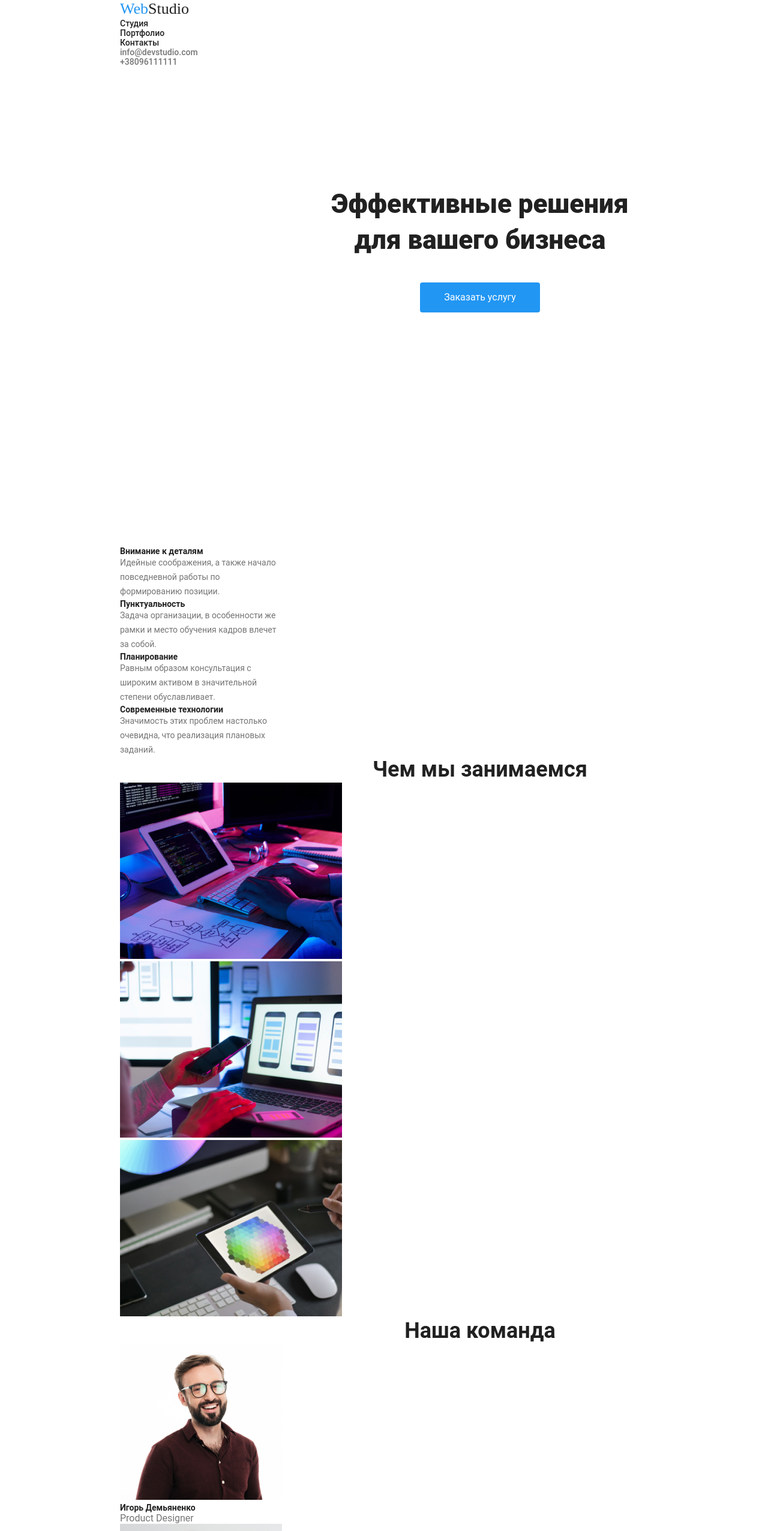
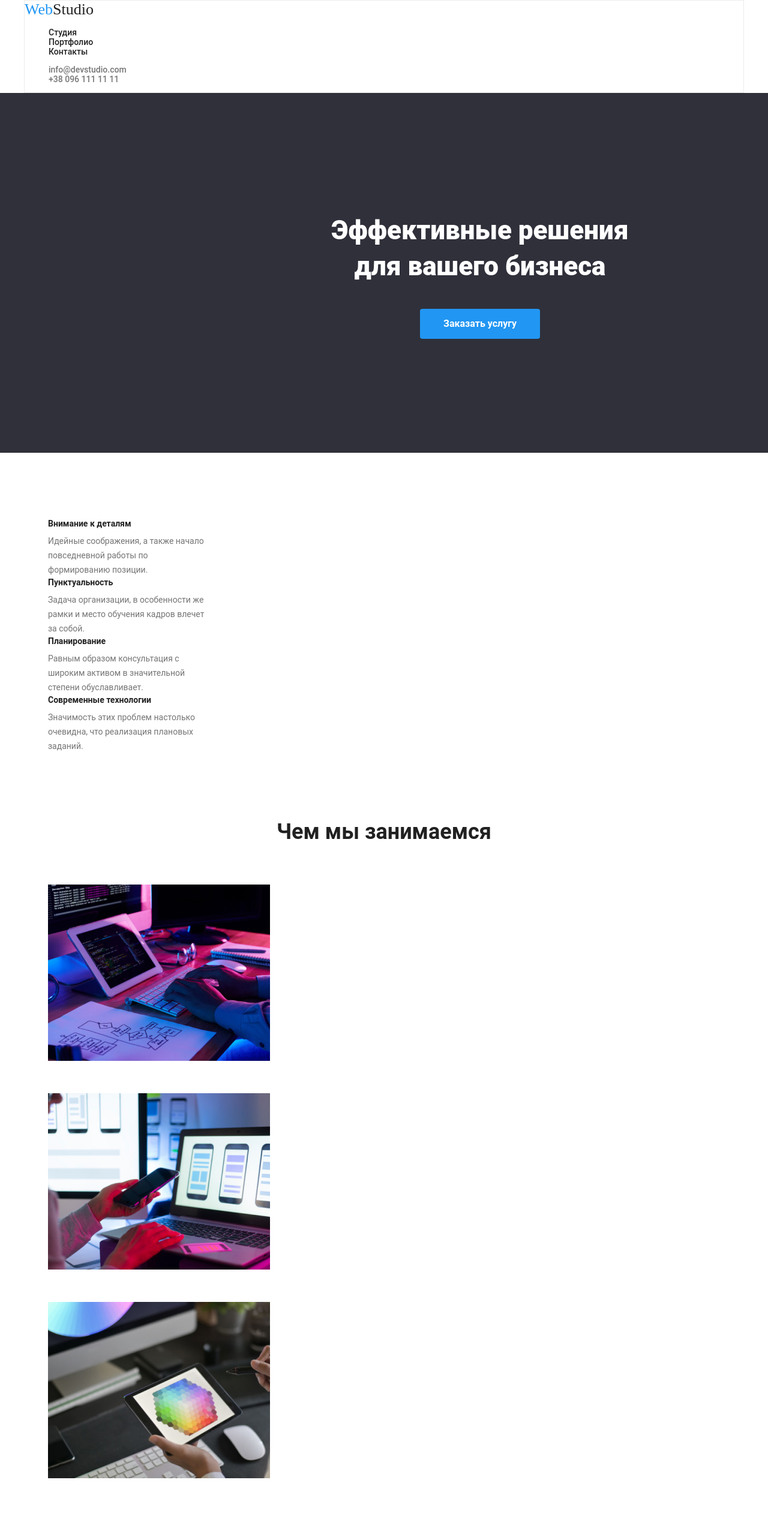
Before and after one commit to ChizhenkoAleksey/goit-markup-hw-03, a plain HTML site: page index.html in a window 1280 px wide. Shown: the top 2553 px of the page at 60% size. Drawn offline with nearby package versions, Linux system fonts and the light colour scheme.

Commit message:
ррапаарапм

```diff
--- a/css/style.css
+++ b/css/style.css
@@ -5,8 +5,7 @@ html {
 *::before,
 *::after {
     box-sizing: inherit;
-    margin: 0;
-    padding: 0;
+
 }
 :root {
 --pretty-color: #2196F3;
@@ -22,12 +21,16 @@ html {
     font-family: Roboto, Raleway;
     color: var(--black-color);
     font-weight: bold;
+    margin: 0;
+    padding: 0;
 
 }
 .logo {
     color: var(--black-color);
+    width: 145px;
     font-size: 26px;
     font-family: Raleway;
+    font-weight: 700px;
     font-style: normal;
     line-height: 1.192;
 }
@@ -35,54 +38,72 @@ html {
     color: var(--pretty-color);
 }
 .logotip {
+    display: inline-block;
     color: var(--while-color);
+    width: 145px;
+    height: 31px;
     font-size: 26px;
     font-family: Raleway;
-    font-style: normal;
+    font-weight: 700;
+    font-style: Bold;
     line-height: 1.192;
+    margin-top: 60px;
+    margin-bottom: 0;
+
 }
 a {
-    color: inherit;
+    color: var(--black-color);
     text-decoration: none;
 }
 ul
  {
      list-style: none;
   }
-.auth-navlist {
+.auth-navlist a{
     color: var(--active-color) ;
     width: 135px;
     font-weight: 500;
 
+}
+.auth-navlist a:hover,.auth-navlist a:focus
+{
+    color: var(--pretty-color);
 }
 /*site-nav*/
 .site-navlist
 {
     color: var(--black-color);
     width: 68px;
-
+    font-weight: 500;
 }
 .container {
+    color: var(--black-color);
     width: 1200px;
     font-style: normal;
     line-height: 1.142;
-    margin-left: 200px;
-    margin-right: 200px;
+    margin: 0 auto;
 
 
+
+}
+.section {
+    padding-top: 94px;
+    padding-bottom: 94px;
 }
 /*header*/
 .page-header{
     background: var(--while-color) ;
     color: var(--black-color);
     font-family: Roboto;
-    width: 77px;
+    width: 1200px;
     font-style: normal;
     font-weight: 500;
     font-size: 14px;
+    margin: 0 auto;
+    border: 1px solid #ECECEC;
 }
 
-.container a:hover,.container a:focus
+.site-navlist a:hover,.site-navlist a:focus
 {
     color: var(--pretty-color);
 }
@@ -91,29 +112,34 @@ ul
 }
 /* секция post */
 .post {
-
+    display: inline-block;
+    background-color: #2F303A;
     width: 1600px;
     height: 600px;
     text-align: center;
+    margin-bottom: 0;
 }
 .post-title {
 
+    color: var(--while-color);
     font-family: Roboto;
     width: 696px;
+    height: 120px;
     font-style: normal;
     font-weight: 900;
     font-size: 44px;
     line-height: 1.363;
-    margin-left: 452px;
+    margin: 0 auto;
+    text-align: center;
     margin-top: 200px;
-    text-align: center;
+    margin-bottom: 0;
 
 
 }
 
 /*button*/
 .button {
-    display: inline-block;
+
     cursor: pointer;
     color: var(--while-color) ;
     background-color: var(--pretty-color);
@@ -121,17 +147,21 @@ ul
     width: 200px;
     height: 50px;
     font-style: normal;
+    font-weight: 700;
     font-size: 16px;
     line-height: 1.875;
     border-radius: 4px;
     padding: 10px 32px;
-    margin-left: auto;
-    margin-right: auto;
+    margin: 0 auto;
     margin-top: 40px;
     margin-bottom: 200px;
     border: 0;
 }
 /* секция 2*/
+.section-cont {
+    padding-top: 94px;
+    padding-bottom: 0;
+}
 .section-title {
     color: var(--black-color);
     font-family: Roboto;
@@ -141,16 +171,26 @@ ul
     font-size: 36px;
     line-height: 1.166;
     text-align: center;
-    margin-left: 412px;
+    margin: 0 auto;
+}
+.container > h2 {
+    margin-top: 0;
+    margin-bottom: 0;
+}
+.img {
+    margin-top: 50px;
 }
 /* feature*/
 .feature-list .title {
     color: var(--black-color) ;
     font-family: Roboto;
+    font-weight: 700;
     width: 270px;
     font-style: normal;
     font-size: 14px;
     line-height: 1.142;
+    margin-top: 0;
+    margin-bottom: 0;
 }
 
 
@@ -162,47 +202,69 @@ ul
     font-weight: normal;
     font-size: 14px;
     line-height: 1.714;
+    margin-top: 10px;
+    margin-bottom: 0;
 }
 /*work-list*/
+}
+.section-title > ul{
+    margin-top: 50px;
+    margin-bottom: 94px;
+}
 .work-list .title {
     color: var(--black-color);
     font-family: Roboto;
-    width: 270px;
+    font-weight: 500;
+    width: 151px;
     font-style: normal;
     font-size: 14px;
     line-height: 1.142;
+    margin-top: 30px;
+    margin-bottom: 0;
 }
 .work-list .work {
     color: var(--active-color);
     font-family: Roboto;
-    width: 147px;
+    width: 130px;
     font-style: normal;
-    font-weight: normal;
+    font-weight: 400;
     font-size: 16px;
     line-height: 1.187;
+    margin-top: 10px;
+    margin-bottom: 30px;
 }
 /*footer*/
 .footer {
     background-color: #2F303A ;
+    width: 1600px;
+    height: 252px;
     text-decoration: none;
     line-height: 1.714;
     font-style: normal;
+
+
 }
 .tel-list .map {
+    display: inline-block;
     color: var(--while-color);
     font-family: Roboto;
     width: 231px;
     font-weight: normal;
     font-size: 14px;
     font-style: normal;
+    margin-top: 20px;
+    margin-bottom: 0;
 }
 .tel-list .add {
+    display: inline-block;
     color: rgba(255, 255, 255, 0.6);
     font-family: Roboto;
     width: 231px;
-    font-weight: normal;
+    font-weight: 400;
     font-size: 14px;
     font-style: normal;
+    margin-top: 9px;
+    margin-bottom: 0;
 }
 /* portfolio*/
 .none {
@@ -213,6 +275,7 @@ ul
 }
 
 .button-primary {
+    cursor: pointer;
     font-family: Roboto;
     background-color: #F5F4FA ;
     color: var(--black-color) ;
--- a/index.html
+++ b/index.html
@@ -29,8 +29,8 @@
                 </ul>
             </nav>
                 <ul class="auth-navlist">
-                    <li> <a href="mailto:info@devstudio.com">info@devstudio.com</a></li>
-                    <li> <a href="tel:+380961111111">+38096111111</a></li>
+                    <li> <a class="link" href="mailto:info@devstudio.com">info@devstudio.com</a></li>
+                    <li> <a class="link" href="tel:+380961111111">+38 096 111 11 11</a></li>
                 </ul>
         </div>
     </header>
@@ -40,7 +40,7 @@
         для вашего бизнеса</h1>
     <button type="button" class="button">Заказать услугу</button>
 </section>
-<section class="section">
+<section class="section-cont">
     <div class="container">
     <ul class="feature-list">
         <li>
@@ -70,9 +70,9 @@
         <div class="container">
     <h2 class="section-title">Чем мы занимаемся</h2>
     <ul>
-        <li><img src="./images/img1.jpg" alt="img1" width="370" /></li>
-        <li><img src="./images/img2.jpg" alt="img2" width="370" /></li>
-        <li><img src="./images/img3.jpg" alt="img3" width="370" /></li>
+        <li><img class="img" src="./images/img1.jpg" alt="img1" width="370" /></li>
+        <li><img class="img" src="./images/img2.jpg" alt="img2" width="370" /></li>
+        <li><img class="img" src="./images/img3.jpg" alt="img3" width="370" /></li>
 
     </ul>
     </div>
@@ -107,15 +107,16 @@
 
     </main>
     <footer class="footer">
+        <div class="container">
         <p class="logotip"><span class="part-logo">Web</span>Studio</p>
         <address>
             <ul class="tel-list">
-               <li class="map"> <a href="https://goo.gl/maps/H2DDED5TdbGrdpNz7" target="_blank" rel="noopener noreferrer"> г. Киев, пр-т Леси Украинки, 26</a>  </li>
-               <li class="add"><a href="mailto:info@devstudio.com">info@devstudio.com</a></li>
-               <li class="add"><a href="tel:+380961111111">+38096111111</a></li>
+               <li> <a class="map" href="https://goo.gl/maps/H2DDED5TdbGrdpNz7" target="_blank" rel="noopener noreferrer"> г. Киев, пр-т Леси Украинки, 26</a>  </li>
+               <li><a class="add" href="mailto:info@devstudio.com">info@devstudio.com</a></li>
+               <li><a class="add" href="tel:+380961111111">+38 096 111 11 11</a></li>
             </ul>
         </address>
-
+        </div>
     </footer>
 </body>
 </html>
```
Also changed, not shown: portfolio.html (+9 -4 lines).
